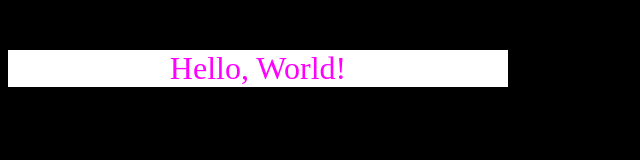
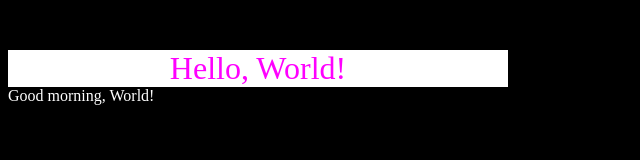
Before and after one commit to xriss/username.github.io, a plain HTML site: page index.html in a window 1280 px wide. Shown: the whole page, without its empty margins (0-640 px from the left). Drawn offline with Linux system fonts and the light colour scheme.

Commit message:
Update index.html

```diff
--- a/index.html
+++ b/index.html
@@ -12,10 +12,14 @@
         background-color:#FFF;
         margin-top:50px;
       }
+      div {
+        font-size:16px;
+        color:white;
+      }
     </style>
   </head>
   <body>
     <div class="box">Hello, World!</div>
-
+    <div>Good morning, World!</div>
   </body>
 </html>
```
